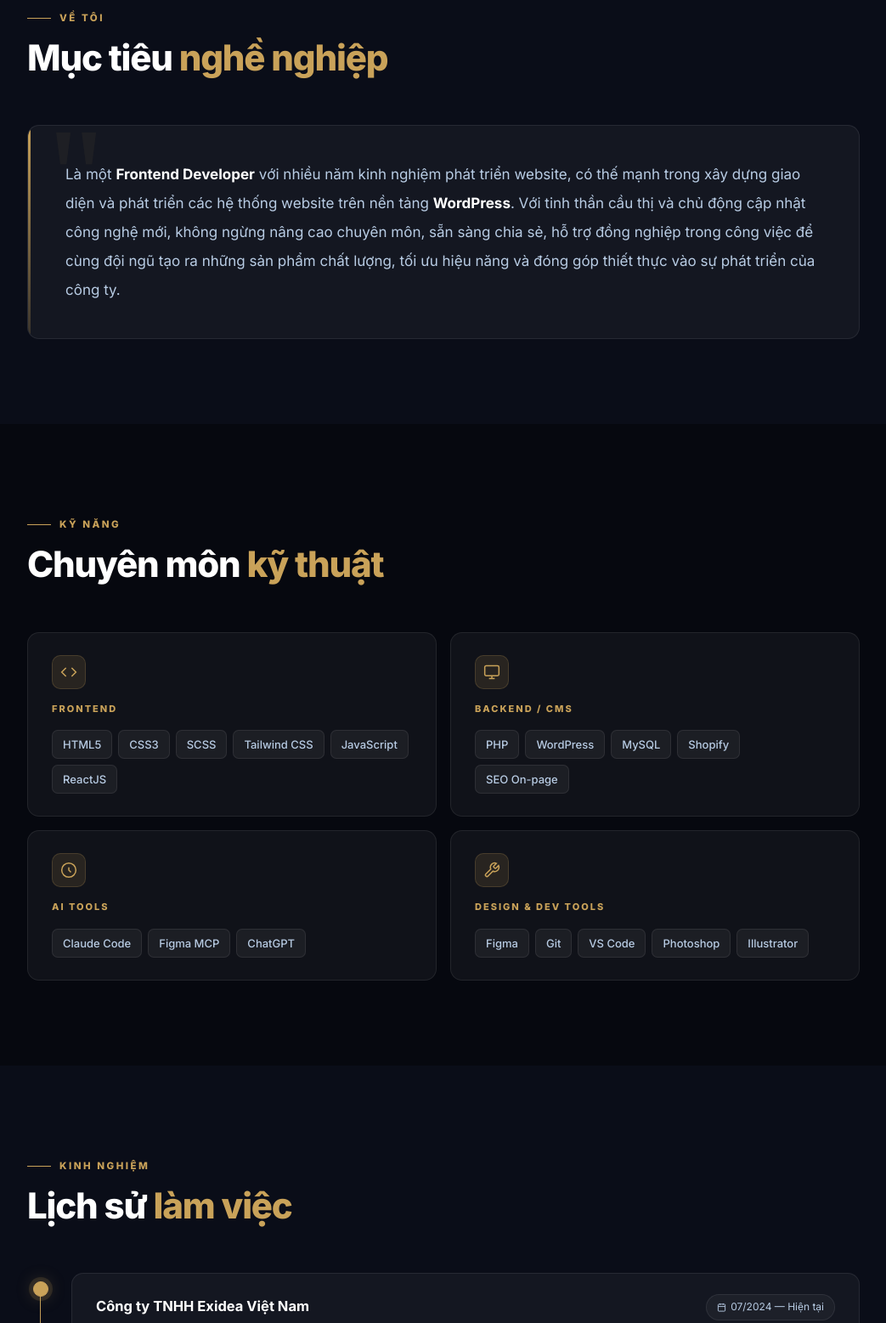
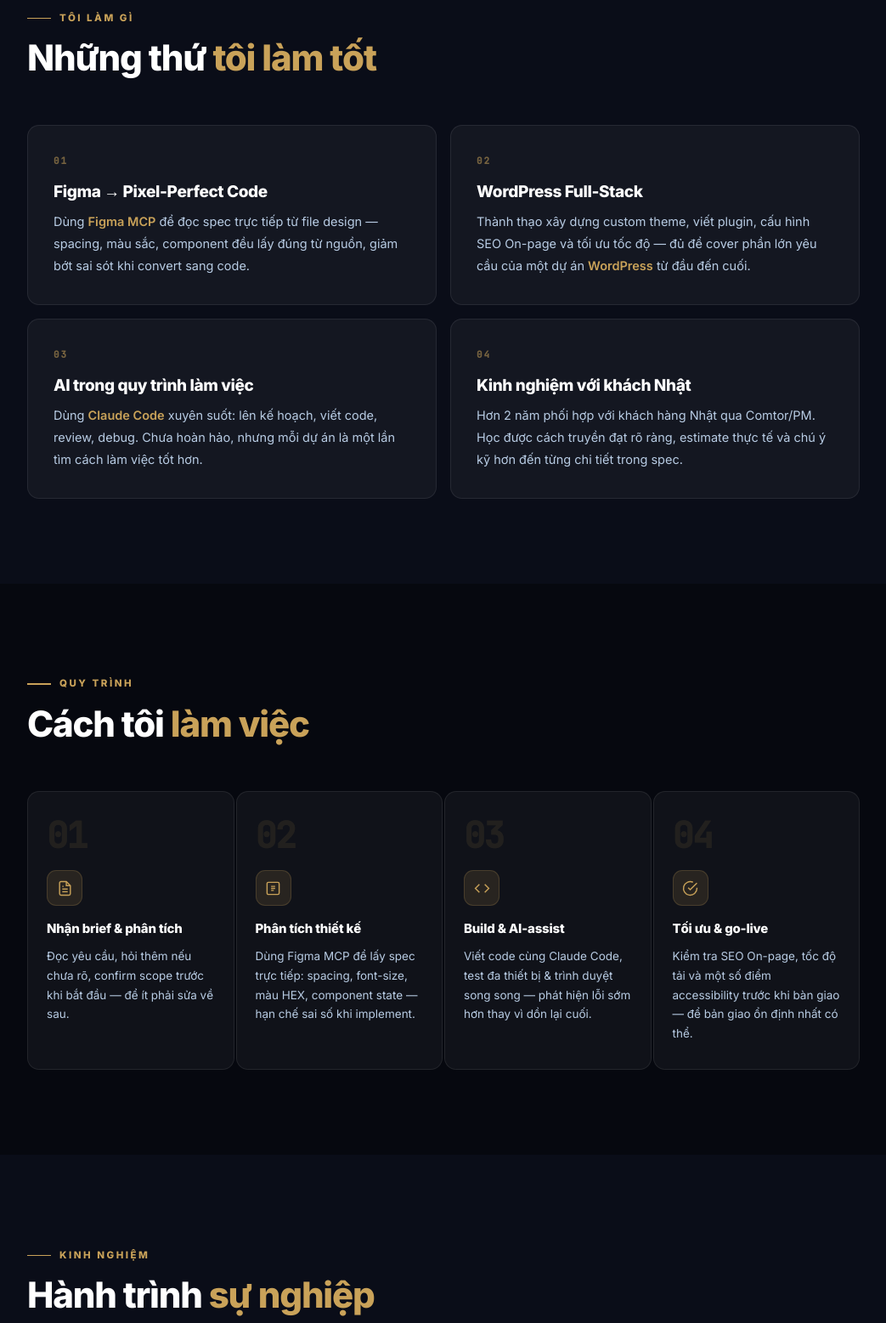
Before and after one commit to LeXuanDat198/My-Portfolio, a plain HTML site: page index.html in a window 1280 px wide. Shown: the part 1045-2602 px from the top of the page at 85% size, without its empty margins (118-1161 px from the left). Drawn offline with Linux system fonts and the light colour scheme.

Commit message:
fix content

```diff
--- a/index.html
+++ b/index.html
@@ -341,25 +341,52 @@
     .tp-avail-title { font-size: 10px; font-weight: 700; color: var(--dim); letter-spacing: 1.5px; text-transform: uppercase; }
     .tp-avail-val { font-size: 12px; font-weight: 700; color: var(--text); }
 
-    /* ═══ ABOUT ═══ */
-    .about-card {
-      position: relative; overflow: hidden;
+    /* ═══ VALUE CARDS ═══ */
+    .val-grid { display: grid; grid-template-columns: repeat(2, 1fr); gap: 16px; }
+    .val-card {
       background: var(--sf); border: 1px solid var(--bd);
-      border-radius: var(--r); padding: 40px 44px;
-      font-size: 17px; color: var(--sub); line-height: 2;
+      border-radius: var(--r); padding: 32px 30px;
+      transition: all .3s; position: relative; overflow: hidden;
     }
-    .about-card::before {
-      content: '"';
-      position: absolute; top: -20px; left: 24px;
-      font-size: 160px; color: rgba(201,162,89,.06); font-family: Georgia, serif; line-height: 1;
-      pointer-events: none;
+    .val-card:hover { border-color: rgba(201,162,89,.3); background: var(--sf2); }
+    .val-card::after {
+      content: '';
+      position: absolute; left: 0; top: 0; bottom: 0; width: 2.5px;
+      background: linear-gradient(to bottom, var(--gold), rgba(201,162,89,.2));
+      opacity: 0; transition: opacity .3s;
     }
-    .about-card::after {
-      content: '';
-      position: absolute; left: 0; top: 0; bottom: 0; width: 3px;
-      background: linear-gradient(to bottom, var(--gold) 0%, rgba(201,162,89,.2) 100%);
+    .val-card:hover::after { opacity: 1; }
+    .val-num {
+      font-family: 'JetBrains Mono', monospace;
+      font-size: 11px; font-weight: 600; letter-spacing: 2px; color: var(--gold);
+      opacity: .55; text-transform: uppercase; margin-bottom: 16px;
     }
-    .about-card strong { color: var(--text); font-weight: 700; }
+    .val-title { font-size: 19px; font-weight: 800; color: var(--text); margin-bottom: 10px; letter-spacing: -.4px; line-height: 1.2; }
+    .val-desc { font-size: 14.5px; color: var(--sub); line-height: 1.8; }
+    .val-desc strong { color: var(--gold); font-weight: 600; }
+
+    /* ═══ WORKFLOW ═══ */
+    .wf-steps { display: grid; grid-template-columns: repeat(4, 1fr); gap: 2px; }
+    .wf-step {
+      background: var(--sf); border: 1px solid var(--bd);
+      border-radius: var(--r); padding: 30px 22px;
+      transition: all .3s; position: relative;
+    }
+    .wf-step:hover { border-color: rgba(201,162,89,.3); background: var(--sf2); transform: translateY(-4px); }
+    .wf-step-num {
+      font-family: 'JetBrains Mono', monospace;
+      font-size: 42px; font-weight: 900; color: rgba(201,162,89,.1);
+      line-height: 1; margin-bottom: 20px; letter-spacing: -2px;
+    }
+    .wf-ico {
+      width: 42px; height: 42px; border-radius: 11px;
+      background: var(--gdim); border: 1px solid rgba(201,162,89,.2);
+      display: flex; align-items: center; justify-content: center; color: var(--gold);
+      margin-bottom: 14px;
+    }
+    .wf-ico svg { width: 19px; height: 19px; }
+    .wf-title { font-size: 15px; font-weight: 800; color: var(--text); margin-bottom: 8px; letter-spacing: -.2px; }
+    .wf-desc { font-size: 13.5px; color: var(--sub); line-height: 1.7; }
 
     /* ═══ SKILLS WITH BARS ═══ */
     .skills-grid { display: grid; grid-template-columns: repeat(2, 1fr); gap: 16px; }
@@ -556,10 +583,10 @@
       .hero-grid { grid-template-columns: 1fr; }
       .tech-panel { display: none; }
       .hero-name { font-size: 44px; letter-spacing: -2px; }
-      .skills-grid, .proj-grid { grid-template-columns: 1fr; }
+      .val-grid, .skills-grid, .proj-grid { grid-template-columns: 1fr; }
+      .wf-steps { grid-template-columns: 1fr 1fr; }
       .contact-grid { grid-template-columns: 1fr; }
       section { padding: 72px 20px; }
-      .about-card { padding: 28px 24px; }
       .nav-ul { display: none; flex-direction: column; position: absolute; top: 64px; left: 0; right: 0; background: rgba(6,8,15,.97); border-bottom: 1px solid var(--bd); padding: 22px 28px; gap: 20px; backdrop-filter: blur(24px); }
       .nav-ul.open { display: flex; }
       .nav-tog { display: block; }
@@ -586,9 +613,9 @@
   <div class="nav-in">
     <a class="nav-logo" href="#hero">Lê Xuân <em>Đạt</em></a>
     <ul class="nav-ul" id="navUl">
-      <li><a href="#about">Về tôi</a></li>
-      <li><a href="#skills">Kỹ năng</a></li>
-      <li><a href="#experience">Kinh nghiệm</a></li>
+      <li><a href="#about">Giá trị</a></li>
+      <li><a href="#skills">Quy trình</a></li>
+      <li><a href="#experience">Hành trình</a></li>
       <li><a href="#projects">Dự án</a></li>
       <li><a href="#contact">Liên hệ</a></li>
     </ul>
@@ -614,7 +641,7 @@
         <p class="hero-role">
           <span id="typed-text" class="typed"></span><span class="cursor-blink"></span>
         </p>
-        <p class="hero-desc">Chuyên phát triển giao diện website pixel-perfect, tối ưu hiệu năng và chuẩn SEO. Thành thạo WordPress, HTML/CSS/SCSS/JS và tích cực ứng dụng AI tools trong quy trình làm việc.</p>
+        <p class="hero-desc">Tôi chuyển Figma thành code pixel-perfect, WordPress thành sản phẩm hoàn chỉnh. 5 năm build website thực cho khách hàng Việt và Nhật — hiện đang tích hợp AI vào mọi bước trong quy trình.</p>
         <div class="chips">
           <a class="chip" href="mailto:lexuandat136@gmail.com">
             <svg viewBox="0 0 24 24" fill="none" stroke="currentColor" stroke-width="2"><path d="M4 4h16c1.1 0 2 .9 2 2v12c0 1.1-.9 2-2 2H4c-1.1 0-2-.9-2-2V6c0-1.1.9-2 2-2z"/><polyline points="22,6 12,13 2,6"/></svg>
@@ -698,66 +725,79 @@
 <!-- ══════════════ ABOUT ══════════════ -->
 <section id="about" class="alt">
   <div class="wrap">
-    <p class="lbl">Về tôi</p>
-    <h2 class="stitle">Mục tiêu <em>nghề nghiệp</em></h2>
-    <div class="about-card r">
-      Là một <strong>Frontend Developer</strong> với nhiều năm kinh nghiệm phát triển website, có thế mạnh trong xây dựng giao diện và phát triển các hệ thống website trên nền tảng <strong>WordPress</strong>. Với tinh thần cầu thị và chủ động cập nhật công nghệ mới, không ngừng nâng cao chuyên môn, sẵn sàng chia sẻ, hỗ trợ đồng nghiệp trong công việc để cùng đội ngũ tạo ra những sản phẩm chất lượng, tối ưu hiệu năng và đóng góp thiết thực vào sự phát triển của công ty.
+    <p class="lbl">Tôi làm gì</p>
+    <h2 class="stitle">Những thứ <em>tôi làm tốt</em></h2>
+    <div class="val-grid">
+
+      <div class="val-card r d1">
+        <div class="val-num">01</div>
+        <div class="val-title">Figma → Pixel-Perfect Code</div>
+        <div class="val-desc">Dùng <strong>Figma MCP</strong> để đọc spec trực tiếp từ file design — spacing, màu sắc, component đều lấy đúng từ nguồn, giảm bớt sai sót khi convert sang code.</div>
+      </div>
+
+      <div class="val-card r d2">
+        <div class="val-num">02</div>
+        <div class="val-title">WordPress Full-Stack</div>
+        <div class="val-desc">Thành thạo xây dựng custom theme, viết plugin, cấu hình SEO On-page và tối ưu tốc độ — đủ để cover phần lớn yêu cầu của một dự án <strong>WordPress</strong> từ đầu đến cuối.</div>
+      </div>
+
+      <div class="val-card r d3">
+        <div class="val-num">03</div>
+        <div class="val-title">AI trong quy trình làm việc</div>
+        <div class="val-desc">Dùng <strong>Claude Code</strong> xuyên suốt: lên kế hoạch, viết code, review, debug. Chưa hoàn hảo, nhưng mỗi dự án là một lần tìm cách làm việc tốt hơn.</div>
+      </div>
+
+      <div class="val-card r d4">
+        <div class="val-num">04</div>
+        <div class="val-title">Kinh nghiệm với khách Nhật</div>
+        <div class="val-desc">Hơn 2 năm phối hợp với khách hàng Nhật qua Comtor/PM. Học được cách truyền đạt rõ ràng, estimate thực tế và chú ý kỹ hơn đến từng chi tiết trong spec.</div>
+      </div>
+
     </div>
   </div>
 </section>
 
-<!-- ══════════════ SKILLS ══════════════ -->
+<!-- ══════════════ SKILLS → WORKFLOW ══════════════ -->
 <section id="skills">
   <div class="wrap">
-    <p class="lbl">Kỹ năng</p>
-    <h2 class="stitle">Chuyên môn <em>kỹ thuật</em></h2>
-    <div class="skills-grid">
+    <p class="lbl">Quy trình</p>
+    <h2 class="stitle">Cách tôi <em>làm việc</em></h2>
+    <div class="wf-steps">
 
-      <!-- Frontend -->
-      <div class="sk-card r d1">
-        <div class="sk-icon">
+      <div class="wf-step r d1">
+        <div class="wf-step-num">01</div>
+        <div class="wf-ico">
+          <svg viewBox="0 0 24 24" fill="none" stroke="currentColor" stroke-width="1.8"><path d="M14 2H6a2 2 0 00-2 2v16a2 2 0 002 2h12a2 2 0 002-2V8z"/><polyline points="14 2 14 8 20 8"/><line x1="16" y1="13" x2="8" y2="13"/><line x1="16" y1="17" x2="8" y2="17"/><polyline points="10 9 9 9 8 9"/></svg>
+        </div>
+        <div class="wf-title">Nhận brief & phân tích</div>
+        <div class="wf-desc">Đọc yêu cầu, hỏi thêm nếu chưa rõ, confirm scope trước khi bắt đầu — để ít phải sửa về sau.</div>
+      </div>
+
+      <div class="wf-step r d2">
+        <div class="wf-step-num">02</div>
+        <div class="wf-ico">
+          <svg viewBox="0 0 24 24" fill="none" stroke="currentColor" stroke-width="1.8"><rect x="3" y="3" width="18" height="18" rx="2"/><path d="M9 9h6M9 12h6M9 15h4"/></svg>
+        </div>
+        <div class="wf-title">Phân tích thiết kế</div>
+        <div class="wf-desc">Dùng Figma MCP để lấy spec trực tiếp: spacing, font-size, màu HEX, component state — hạn chế sai số khi implement.</div>
+      </div>
+
+      <div class="wf-step r d3">
+        <div class="wf-step-num">03</div>
+        <div class="wf-ico">
           <svg viewBox="0 0 24 24" fill="none" stroke="currentColor" stroke-width="1.8"><polyline points="16 18 22 12 16 6"/><polyline points="8 6 2 12 8 18"/></svg>
         </div>
-        <div class="sk-cat">Frontend</div>
-        <div class="sk-tags">
-          <span class="sk-tag">HTML5</span><span class="sk-tag">CSS3</span><span class="sk-tag">SCSS</span>
-          <span class="sk-tag">Tailwind CSS</span><span class="sk-tag">JavaScript</span><span class="sk-tag">ReactJS</span>
-        </div>
+        <div class="wf-title">Build & AI-assist</div>
+        <div class="wf-desc">Viết code cùng Claude Code, test đa thiết bị & trình duyệt song song — phát hiện lỗi sớm hơn thay vì dồn lại cuối.</div>
       </div>
 
-      <!-- Backend / CMS -->
-      <div class="sk-card r d2">
-        <div class="sk-icon">
-          <svg viewBox="0 0 24 24" fill="none" stroke="currentColor" stroke-width="1.8"><rect x="2" y="3" width="20" height="14" rx="2"/><path d="M8 21h8M12 17v4"/></svg>
+      <div class="wf-step r d4">
+        <div class="wf-step-num">04</div>
+        <div class="wf-ico">
+          <svg viewBox="0 0 24 24" fill="none" stroke="currentColor" stroke-width="1.8"><path d="M22 11.08V12a10 10 0 11-5.93-9.14"/><polyline points="22 4 12 14.01 9 11.01"/></svg>
         </div>
-        <div class="sk-cat">Backend / CMS</div>
-        <div class="sk-tags">
-          <span class="sk-tag">PHP</span><span class="sk-tag">WordPress</span><span class="sk-tag">MySQL</span>
-          <span class="sk-tag">Shopify</span><span class="sk-tag">SEO On-page</span>
-        </div>
-      </div>
-
-      <!-- AI Tools -->
-      <div class="sk-card r d3">
-        <div class="sk-icon">
-          <svg viewBox="0 0 24 24" fill="none" stroke="currentColor" stroke-width="1.8"><path d="M12 2a10 10 0 110 20A10 10 0 0112 2z"/><path d="M12 8v4l3 3"/></svg>
-        </div>
-        <div class="sk-cat">AI Tools</div>
-        <div class="sk-tags">
-          <span class="sk-tag">Claude Code</span><span class="sk-tag">Figma MCP</span><span class="sk-tag">ChatGPT</span>
-        </div>
-      </div>
-
-      <!-- Tools -->
-      <div class="sk-card r d4">
-        <div class="sk-icon">
-          <svg viewBox="0 0 24 24" fill="none" stroke="currentColor" stroke-width="1.8"><path d="M14.7 6.3a1 1 0 000 1.4l1.6 1.6a1 1 0 001.4 0l3.77-3.77a6 6 0 01-7.94 7.94l-6.91 6.91a2.12 2.12 0 01-3-3l6.91-6.91a6 6 0 017.94-7.94l-3.76 3.76z"/></svg>
-        </div>
-        <div class="sk-cat">Design & Dev Tools</div>
-        <div class="sk-tags">
-          <span class="sk-tag">Figma</span><span class="sk-tag">Git</span><span class="sk-tag">VS Code</span>
-          <span class="sk-tag">Photoshop</span><span class="sk-tag">Illustrator</span>
-        </div>
+        <div class="wf-title">Tối ưu & go-live</div>
+        <div class="wf-desc">Kiểm tra SEO On-page, tốc độ tải và một số điểm accessibility trước khi bàn giao — để bản giao ổn định nhất có thể.</div>
       </div>
 
     </div>
@@ -768,7 +808,7 @@
 <section id="experience" class="alt">
   <div class="wrap">
     <p class="lbl">Kinh nghiệm</p>
-    <h2 class="stitle">Lịch sử <em>làm việc</em></h2>
+    <h2 class="stitle">Hành trình <em>sự nghiệp</em></h2>
     <div class="timeline">
       <div class="tl-line"></div>
 
@@ -784,11 +824,10 @@
           </div>
           <div class="tl-role">Frontend Developer</div>
           <ul class="tl-ul">
-            <li>Chuyển đổi thiết kế Figma thành giao diện website chuẩn pixel-perfect, tương thích đa thiết bị và trình duyệt.</li>
-            <li>Phát triển giao diện và tính năng bằng HTML5, CSS/SCSS, JavaScript, PHP; đảm bảo chuẩn SEO On-page và tối ưu tốc độ tải trang.</li>
-            <li>Ứng dụng Claude Code + Figma MCP để tăng tốc chuyển design sang code, hỗ trợ debug và tối ưu mã nguồn.</li>
-            <li>Phối hợp với PM và Comtor tiếp nhận yêu cầu từ khách hàng Nhật Bản, ước lượng thời gian và báo cáo tiến độ.</li>
-            <li>Tham gia review code và hỗ trợ đồng đội giải quyết các vấn đề kỹ thuật.</li>
+            <li>Build các dự án thực cho khách hàng Nhật Bản — từ file Figma đến giao diện pixel-perfect, bàn giao đúng timeline cam kết.</li>
+            <li>Tích hợp Claude Code + Figma MCP vào toàn bộ workflow, cắt giảm đáng kể thời gian convert design sang code và debug.</li>
+            <li>Phối hợp với PM và Comtor Nhật để tiếp nhận yêu cầu từ khách hàng Nhật Bản — estimate thời gian và báo cáo tiến độ thường xuyên.</li>
+            <li>Review code và mentor intern, góp phần nâng chất lượng output toàn team.</li>
           </ul>
         </div>
       </div>
@@ -805,9 +844,9 @@
           </div>
           <div class="tl-role">WordPress Developer</div>
           <ul class="tl-ul">
-            <li>Chuyển thiết kế Figma thành giao diện website tương thích đa thiết bị và trình duyệt.</li>
-            <li>Phát triển giao diện và tính năng bằng HTML5, CSS/SCSS, JavaScript, PHP; chuẩn SEO On-page và tối ưu tốc độ tải trang.</li>
-            <li>Sử dụng ChatGPT hỗ trợ lập trình, debug và tối ưu code; tham gia review code và hỗ trợ đồng đội.</li>
+            <li>2 năm build website WordPress cho nhiều lĩnh vực — qua đây nắm chắc custom theme development từ zero đến production.</li>
+            <li>Lần đầu dùng ChatGPT như một pair programmer — bắt đầu hình thành tư duy AI-assisted development.</li>
+            <li>Tham gia review code và hỗ trợ đồng nghiệp xử lý các vấn đề kỹ thuật.</li>
           </ul>
         </div>
       </div>
@@ -824,8 +863,8 @@
           </div>
           <div class="tl-role">WordPress Developer</div>
           <ul class="tl-ul">
-            <li>Chuyển thiết kế Figma thành giao diện website tương thích đa thiết bị và trình duyệt.</li>
-            <li>Phát triển giao diện và tính năng bằng HTML5, CSS/SCSS, JavaScript, PHP; chuẩn SEO On-page.</li>
+            <li>Môi trường truyền thông với deadline dày — quen làm việc với tốc độ, chú trọng giao diện và hiệu năng.</li>
+            <li>Xây dựng nền tảng HTML/SCSS/JS/PHP vững chắc qua các dự án đa dạng về ngành nghề.</li>
           </ul>
         </div>
       </div>
@@ -842,8 +881,8 @@
           </div>
           <div class="tl-role">WordPress Developer</div>
           <ul class="tl-ul">
-            <li>Chuyển thiết kế Figma thành giao diện website tương thích đa thiết bị và trình duyệt.</li>
-            <li>Phát triển giao diện và tính năng bằng HTML5, CSS/SCSS, JavaScript, PHP; chuẩn SEO On-page.</li>
+            <li>Điểm khởi đầu — học cách đọc Figma, dịch sang code, và nhận ra mình thực sự thích làm frontend.</li>
+            <li>Từ đây quyết định đi sâu vào WordPress và web development như một con đường dài hạn.</li>
           </ul>
         </div>
       </div>
@@ -855,7 +894,7 @@
 <section id="projects">
   <div class="wrap">
     <p class="lbl">Dự án</p>
-    <h2 class="stitle">Dự án đã <em>thực hiện</em></h2>
+    <h2 class="stitle">Những thứ <em>tôi đã build</em></h2>
     <div class="proj-grid">
 
       <div class="proj-card r d1">
@@ -871,7 +910,7 @@
             <span class="badge">Công ty · 4 người</span>
             <span class="badge">02 — 04/2025</span>
           </div>
-          <p class="proj-desc">Danh mục sản phẩm lọc theo loại; trang tuyển dụng; tin tức và thông tin địa phương kèm bản đồ; form liên hệ tự điền theo nhu cầu.</p>
+          <p class="proj-desc">Website sản phẩm cho khách hàng Nhật — danh mục lọc theo loại, trang tuyển dụng, tin tức địa phương và form liên hệ. Làm việc cùng team 4 người, hoàn thành đúng thời hạn.</p>
           <div class="proj-tech"><span>WordPress</span><span>HTML5</span><span>SCSS</span><span>JavaScript</span><span>PHP</span></div>
         </div>
       </div>
@@ -889,7 +928,7 @@
             <span class="badge">Công ty · 5 người</span>
             <span class="badge">05 — 08/2025</span>
           </div>
-          <p class="proj-desc">Lịch thi đấu, kết quả, bảng xếp hạng; danh sách và hồ sơ cầu thủ; highlight video; tin tức lọc theo danh mục.</p>
+          <p class="proj-desc">CLB J-League yêu cầu website xử lý được lịch thi đấu real-time, hồ sơ cầu thủ chi tiết và highlight video. Build cùng team 5 người trong 4 tháng — phức tạp nhất là phần data management.</p>
           <div class="proj-tech"><span>WordPress</span><span>HTML5</span><span>SCSS</span><span>JavaScript</span><span>PHP</span></div>
         </div>
       </div>
@@ -907,7 +946,7 @@
             <span class="badge solo">Cá nhân · Solo</span>
             <span class="badge">01 — 02/2026</span>
           </div>
-          <p class="proj-desc">Website đa ngôn ngữ (Việt, Anh, Nhật, Hàn); quản lý phòng nghỉ theo danh mục; thư viện ảnh, video; tích hợp hệ thống đặt phòng trực tuyến.</p>
+          <p class="proj-desc">Dự án solo cho khu du lịch Sa Pa — phụ trách từ đầu đến cuối: đa ngôn ngữ 4 tiếng, quản lý phòng theo danh mục, thư viện media và hệ thống đặt phòng online. Phần i18n là thách thức nhớ nhất.</p>
           <div class="proj-tech"><span>WordPress</span><span>HTML5</span><span>SCSS</span><span>JavaScript</span><span>PHP</span></div>
         </div>
       </div>
@@ -925,7 +964,7 @@
             <span class="badge solo">Cá nhân · Solo</span>
             <span class="badge">09 — 10/2026</span>
           </div>
-          <p class="proj-desc">Quản lý dòng xe, giá và thông số kỹ thuật; form đăng ký lái thử, nhận báo giá; thư viện video YouTube tích hợp và trang tin tức.</p>
+          <p class="proj-desc">Website cho đại lý xe sang — cần giao diện chỉn chu và đầy đủ thông tin. Tự phụ trách catalog xe, form đăng ký lái thử, tích hợp YouTube và trang tin tức trong khoảng 2 tháng.</p>
           <div class="proj-tech"><span>WordPress</span><span>HTML5</span><span>SCSS</span><span>JavaScript</span><span>PHP</span></div>
         </div>
       </div>
@@ -938,7 +977,7 @@
 <section id="education" class="alt">
   <div class="wrap">
     <p class="lbl">Học vấn</p>
-    <h2 class="stitle">Trình độ <em>học vấn</em></h2>
+    <h2 class="stitle">Nền tảng <em>học thuật</em></h2>
     <div class="edu-card r">
       <div class="edu-ico">
         <svg viewBox="0 0 24 24" fill="none" stroke="currentColor" stroke-width="1.8">
@@ -959,6 +998,7 @@
   <div class="wrap">
     <p class="lbl">Liên hệ</p>
     <h2 class="stitle">Kết nối <em>với tôi</em></h2>
+    <p style="font-size:16px;color:var(--sub);max-width:480px;margin-bottom:40px;line-height:1.9;margin-top:-28px;">Hiện đang tìm kiếm cơ hội mới. Nếu bạn có vị trí phù hợp hoặc muốn trao đổi thêm, tôi rất vui được lắng nghe.</p>
     <div class="contact-grid">
       <a class="cc r d1" href="mailto:lexuandat136@gmail.com">
         <div class="cc-ico">
@@ -1040,7 +1080,7 @@
   }, {passive:true});
 
   /* ── TYPEWRITER ── */
-  const roles  = ['Frontend Developer', 'WordPress Expert', 'Pixel-Perfect Builder', 'AI-Powered Coder'];
+  const roles  = ['Frontend Developer', 'WordPress Developer', 'Pixel-Perfect Builder', 'Web Developer'];
   const target = document.getElementById('typed-text');
   let ri = 0, ci = 0, del = false;
   function type() {
```
